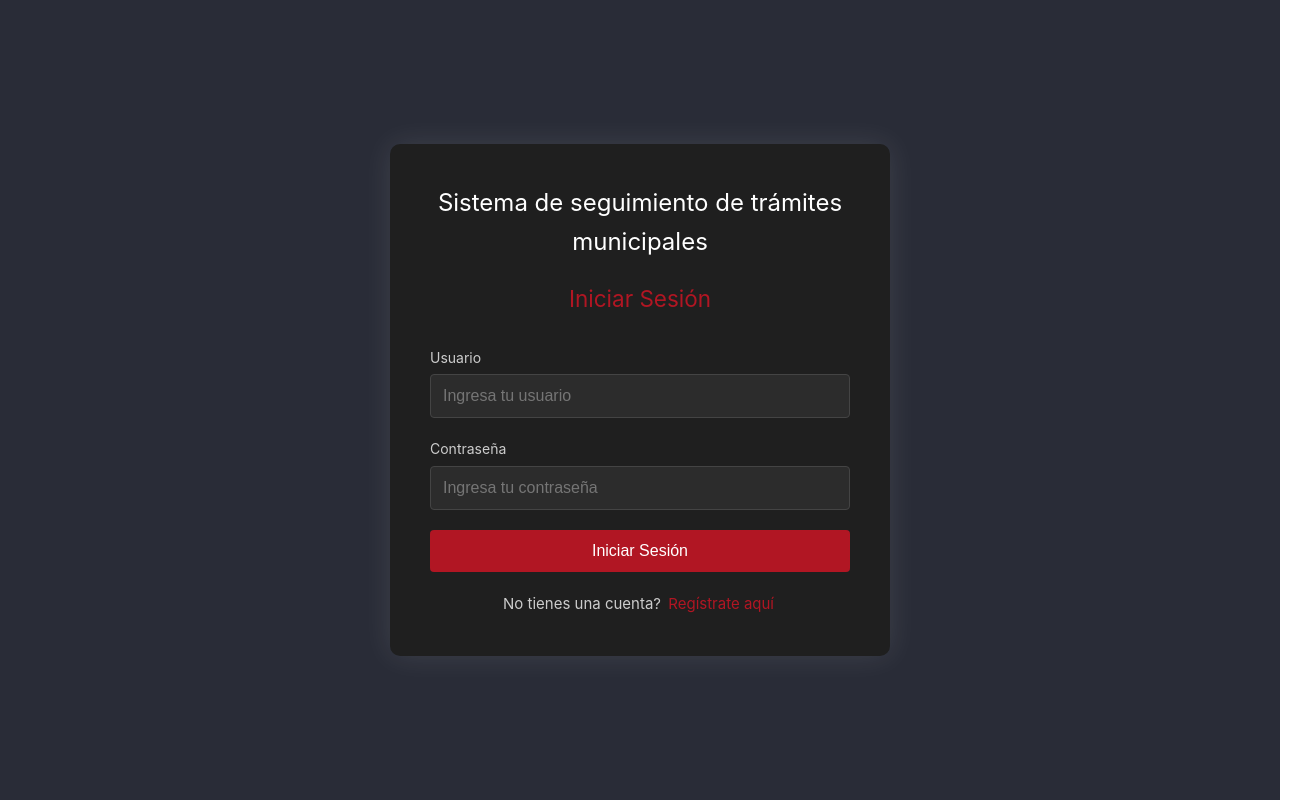
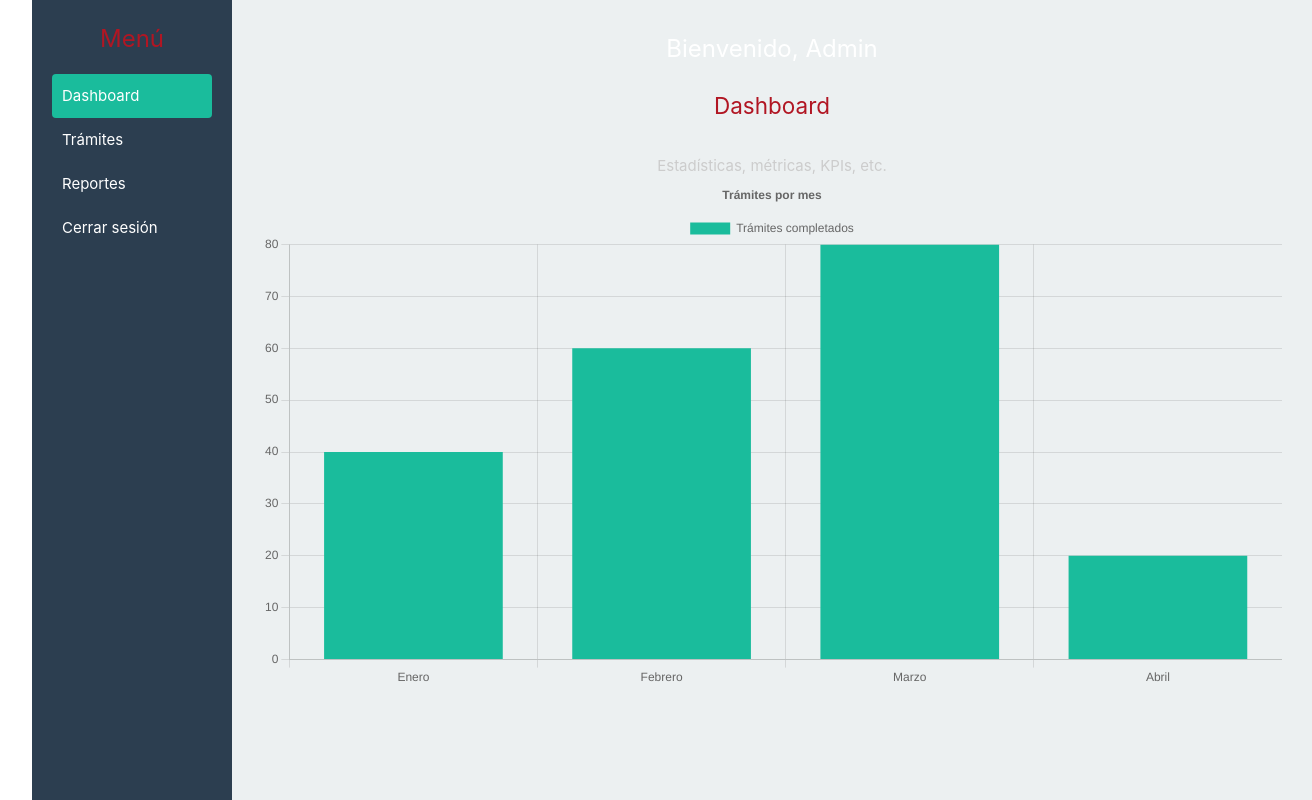
Before and after one commit to Axlreb28/sisegx, a Vue app: page /inicio in a window 1280 px wide. Shown: the whole page, 1312 px wide, since content can reach past the window. Built offline with nearby package versions, Linux system fonts and the light colour scheme; sample sign-in values are in the browser's storage.

Commit message:
inicio/dashboard

```diff
--- a/package.json
+++ b/package.json
@@ -12,8 +12,10 @@
   },
   "dependencies": {
     "axios": "^1.8.4",
+    "chart.js": "^4.4.8",
     "pinia": "^3.0.1",
     "vue": "^3.5.13",
+    "vue-chartjs": "^5.3.2",
     "vue-router": "^4.5.0"
   },
   "devDependencies": {
--- a/src/App.vue
+++ b/src/App.vue
@@ -1,9 +1,7 @@
+<template>
+  <router-view />
+</template>
+
 <script setup>
-import Login from './views/Login.vue';
+// No importes Login.vue aquí
 </script>
-
-<template>
-  <main>
-    <Login />
-  </main>
-</template>
--- /dev/null
+++ b/src/components/GraficoBarra.vue
@@ -0,0 +1,48 @@
+<template>
+  <Bar :data="data" :options="options" />
+</template>
+
+<script>
+import {
+  Chart as ChartJS,
+  Title,
+  Tooltip,
+  Legend,
+  BarElement,
+  CategoryScale,
+  LinearScale
+} from 'chart.js'
+import { Bar } from 'vue-chartjs'
+
+ChartJS.register(Title, Tooltip, Legend, BarElement, CategoryScale, LinearScale)
+
+export default {
+  components: { Bar },
+  data() {
+    return {
+      data: {
+        labels: ['Enero', 'Febrero', 'Marzo', 'Abril'],
+        datasets: [
+          {
+            label: 'Trámites completados',
+            backgroundColor: '#1abc9c',
+            data: [40, 60, 80, 20]
+          }
+        ]
+      },
+      options: {
+        responsive: true,
+        plugins: {
+          legend: {
+            position: 'top'
+          },
+          title: {
+            display: true,
+            text: 'Trámites por mes'
+          }
+        }
+      }
+    }
+  }
+}
+</script>
--- a/src/router/index.js
+++ b/src/router/index.js
@@ -1,6 +1,6 @@
 import { createRouter, createWebHistory } from 'vue-router'
 import Login from '@/views/Login.vue'
-// import Dashboard from '@/views/Dashboard.vue'
+import Inicio from '@/views/Inicio.vue'
 
 const routes = [
     {
@@ -8,12 +8,12 @@ const routes = [
         name: 'Login',
         component: Login
     },
-    // {
-    //     path: '/dashboard',
-    //     name: 'Dashboard',
-    //     component: Dashboard,
-    //     meta: { requiresAuth: true }
-    // }
+    {
+        path: '/inicio',
+        name: 'Inicio',
+        component: Inicio,
+        meta: { requiresAuth: true }
+    }
 ]
 
 const router = createRouter({
@@ -21,17 +21,11 @@ const router = createRouter({
     routes
 })
 
-// Navegación con guardias
 router.beforeEach((to, from, next) => {
     const user = localStorage.getItem('user')
 
-    if (to.meta.requiresAuth) {
-        if (!user) {
-            // Si no hay usuario, redirigir al login
-            next('/')
-        } else {
-            next()
-        }
+    if (to.meta.requiresAuth && !user) {
+        next('/')
     } else {
         next()
     }
--- /dev/null
+++ b/src/views/Inicio.vue
@@ -0,0 +1,112 @@
+
+<template>
+  <div class="layout">
+    <!-- Menú lateral fijo -->
+    <aside class="sidebar">
+      <h2 class="logo">Menú</h2>
+      <ul>
+        <li v-for="item in menuItems" :key="item.name" :class="{ active: item.name === selected }" @click="selected = item.name">
+          {{ item.label }}
+        </li>
+      </ul>
+    </aside>
+
+    <!-- Contenido -->
+    <div class="content">
+      <h1>Bienvenido, Admin</h1>
+
+      <div v-if="selected === 'dashboard'">
+        <h2>Dashboard</h2>
+        <p>Estadísticas, métricas, KPIs, etc.</p>
+        <GraficoBarra />
+      </div>
+
+      <div v-else-if="selected === 'tramites'">
+        <h2>Trámites</h2>
+        <p>Visualización de trámites.</p>
+      </div>
+
+      <div v-else-if="selected === 'reportes'">
+        <h2>Reportes</h2>
+        <p>Generar reportes.</p>
+      </div>
+
+      <div v-else-if="selected === 'logout'">
+        <h2>Saliendo...</h2>
+      </div>
+    </div>
+  </div>
+</template>
+
+<script>
+import GraficoBarra from '@/components/GraficoBarra.vue'
+
+export default {
+  components: {
+    GraficoBarra
+  },
+  data() {
+    return {
+      selected: 'dashboard',
+      menuItems: [
+        { name: 'dashboard', label: 'Dashboard' },
+        { name: 'tramites', label: 'Trámites' },
+        { name: 'reportes', label: 'Reportes' },
+        { name: 'logout', label: 'Cerrar sesión' }
+      ]
+    }
+  },
+  watch: {
+    selected(value) {
+      if (value === 'logout') {
+        localStorage.removeItem('user')
+        this.$router.push('/')
+      }
+    }
+  }
+}
+</script>
+<style scoped>
+.layout {
+  display: flex;
+  height: 100vh;
+  width: 100vw;
+  overflow: hidden;
+}
+
+.sidebar {
+  width: 200px;
+  background-color: #2c3e50;
+  color: white;
+  padding: 20px;
+}
+
+.logo {
+  font-size: 1.5rem;
+  margin-bottom: 1rem;
+  text-align: center;
+}
+
+.sidebar ul {
+  list-style: none;
+  padding: 0;
+}
+
+.sidebar li {
+  padding: 10px;
+  cursor: pointer;
+  border-radius: 4px;
+}
+
+.sidebar li:hover,
+.sidebar li.active {
+  background-color: #1abc9c;
+}
+
+.content {
+  padding: 30px;
+  background-color: #ecf0f1;
+  width: calc(100% - 200px); /* resto del ancho */
+  overflow-y: auto;
+}
+</style>
--- a/src/views/Login.vue
+++ b/src/views/Login.vue
@@ -39,10 +39,8 @@
         </div>
     </div>
 </template>
-
 <script>
 import "@/assets/css/login.css"
-import axios from 'axios'
 import { useRouter } from 'vue-router'
 
 export default {
@@ -58,38 +56,19 @@ export default {
         }
     },
     methods: {
-        async login() {
-            // Limpiar mensaje de error anterior
-            this.errorMessage = ""
+      login() {
+          this.errorMessage = ""
 
-            try {
-                const response = await axios.post('http://localhost/SISE/backend/api/login.php', {
-                    usuario: this.usuario,
-                    password: this.password
-                })
+          if (this.usuario === 'admin' && this.password === 'admin') {
+              // Simulamos un login exitoso guardando algo en localStorage
+              localStorage.setItem('user', JSON.stringify({ username: 'admin' }))
 
-                if (response.data.success) {
-                    // Guardar información de usuario en localStorage
-                    localStorage.setItem('user', JSON.stringify(response.data.user))
-
-                    // Redirigir al dashboard o página principal
-                    this.router.push('/dashboard')
-                }
-            } catch (error) {
-                // Manejar diferentes tipos de errores
-                if (error.response) {
-                    // El servidor respondió con un error
-                    this.errorMessage = error.response.data.message || 'Error de inicio de sesión'
-                } else if (error.request) {
-                    // La solicitud se hizo pero no se recibió respuesta
-                    this.errorMessage = 'No se pudo conectar con el servidor'
-                } else {
-                    // Otro tipo de error
-                    this.errorMessage = 'Error inesperado'
-                }
-                console.error('Error de inicio de sesión:', error)
-            }
-        }
+              // Redirigir a Inicio.vue
+              this.router.push('/inicio')
+          } else {
+              this.errorMessage = "Usuario o contraseña incorrectos"
+          }
+      }
     }
 }
 </script>
```
Also changed, not shown: 1 other file (tests, documents, lock files or other folders).
